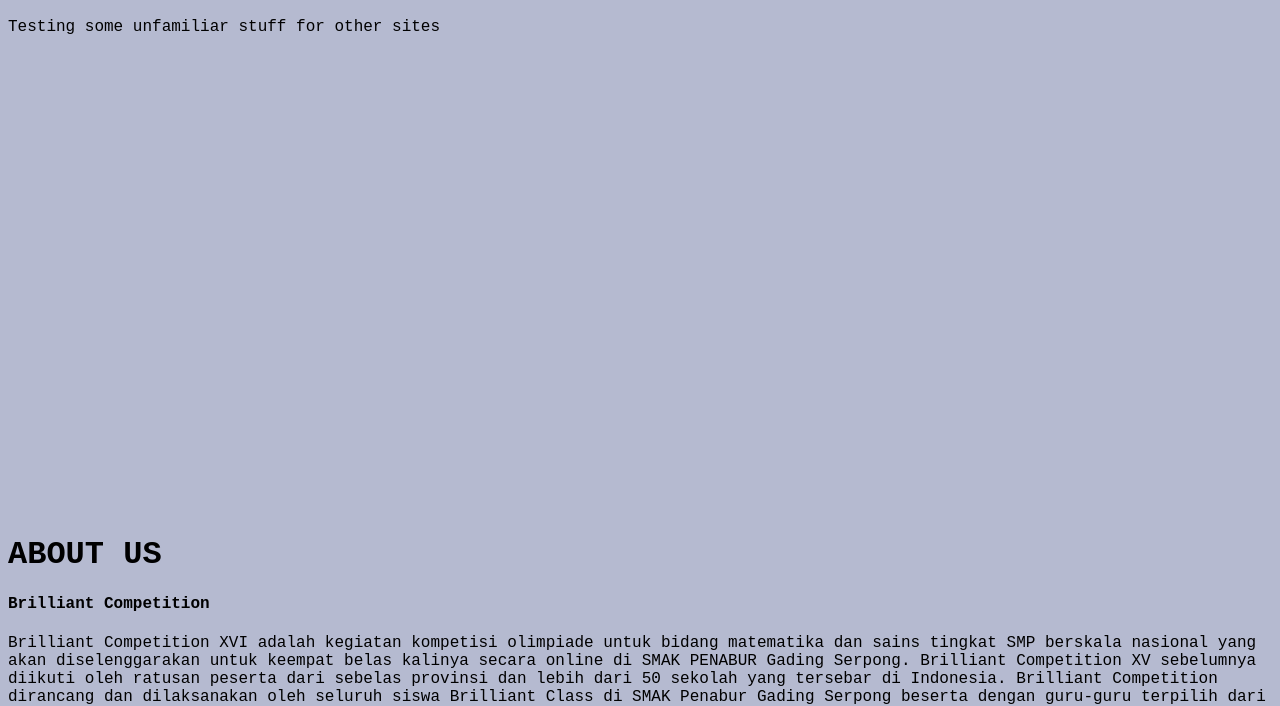
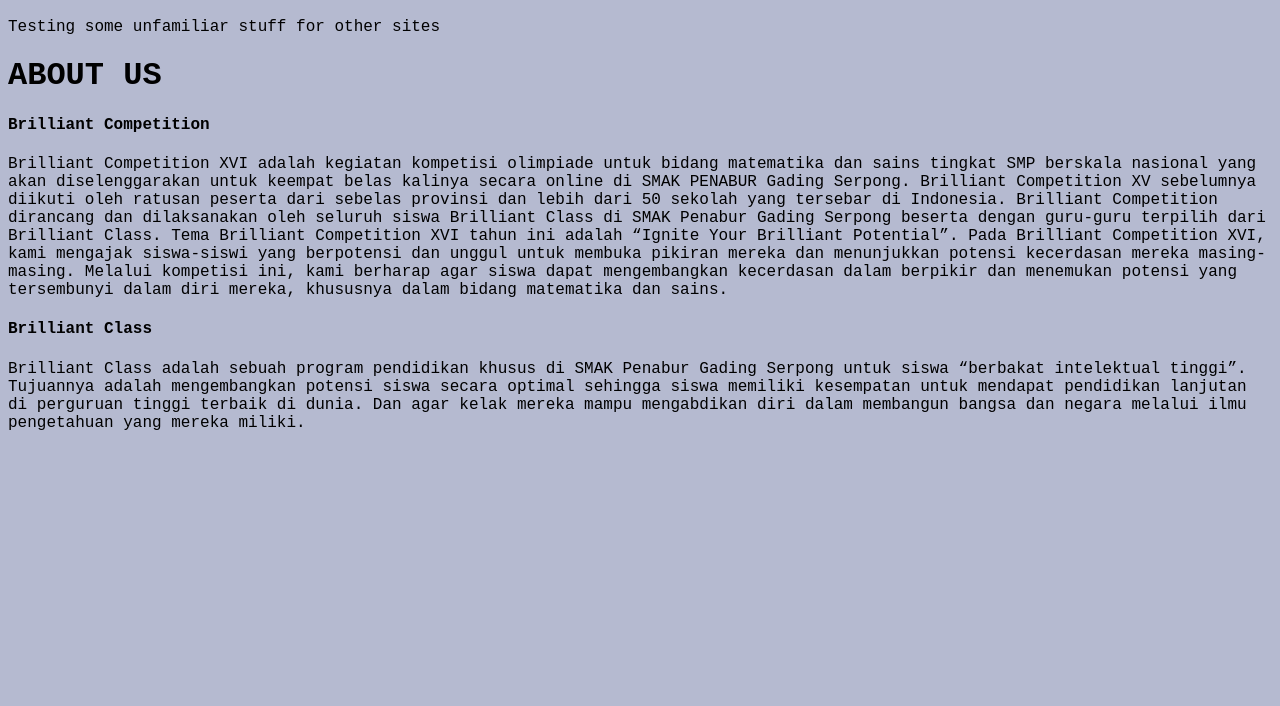
Before and after one commit to Bearylover/bearylover.github.io, a plain HTML site: page index.html in a window 1280 px wide. Shown: the part 706-1412 px from the top of the page. After the commit the page ends 1154 px from the top, so only its background shows below. Drawn offline with Linux system fonts and the light colour scheme.

Commit message:
Update index.html

```diff
--- a/index.html
+++ b/index.html
@@ -125,9 +125,9 @@
         Testing
     </h1>
     Testing some unfamiliar stuff for other sites
+    <div class="container mx-auto">
+        <div class="max-w-7x1 px-4 sm:px-6 lg:px-8 mx-auto">
             <div class="space-y-4-mt-16 pt-16">
-                                                        <div class="pt-16 lg:pt-8 pb-0 lg:pb-48 w-full max-w-5x1 mx-auto">
-                                                        <svg viewBox="-100 -15 200 75">
                 <h1 class="font-bold italic text-center text-5xl text-black">ABOUT US</h1>
                 <div class="mt-4 max-w-4xl mx-auto shadow-lg rounded bg-white px-8 py-4">
                     <h4 class=" text-xl font-bold text-black">Brilliant Competition</h4>
@@ -150,7 +150,7 @@
                         bangsa dan negara melalui ilmu pengetahuan yang mereka miliki.
                     </p>
                 </div>
-                                                        </svg>
+            </div>
         </div>
     </div>
 </a>
```
Lines whose indentation alone changed are shown as unchanged.
